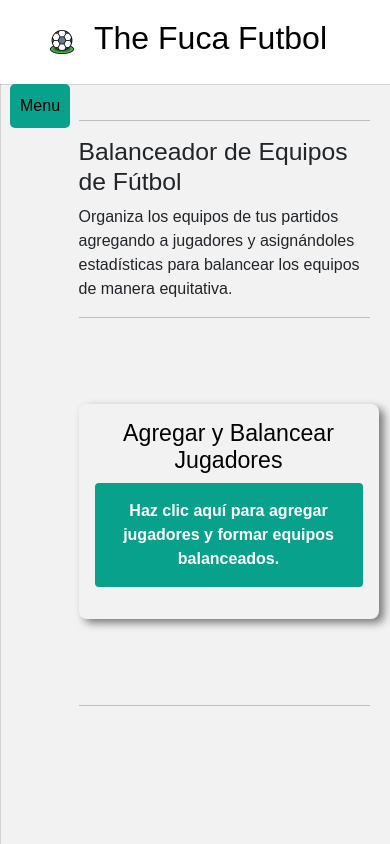
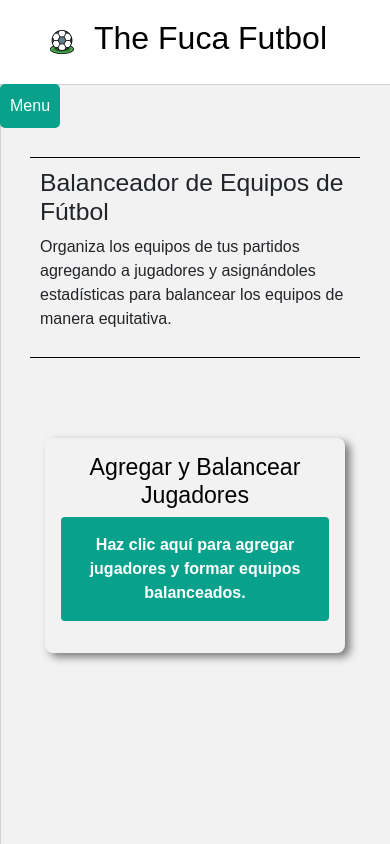
Before and after one commit to FacundoCaamano/The-Fuca-Futbol, a React (Vite) app: page /home in a window 390 px wide. Built offline with nearby package versions, Linux system fonts and the light colour scheme.

Commit message:
responsive

```diff
--- a/src/App.css
+++ b/src/App.css
@@ -44,3 +44,12 @@
 
   width: 100%;
 }
+@media screen and (max-width:800px) {
+  .navBarPagesContainer{
+    margin-left:0vw;
+  }
+  .pages{
+    margin-top: 5vh;
+    width: 100%;
+  }
+}
--- a/src/components/dashboard/playersList/PlayerList.css
+++ b/src/components/dashboard/playersList/PlayerList.css
@@ -11,6 +11,7 @@
 
 @media screen and (max-width:1000px) {
     .cardsPlayersContainer{
-        width: 90vw;
+        width: 100%;
+        gap: 50px;
     }
 }
--- a/src/components/dashboard/playersList/cardPlayer/cardPlayer.css
+++ b/src/components/dashboard/playersList/cardPlayer/cardPlayer.css
@@ -16,14 +16,14 @@
     box-shadow: 0 15px 30px rgba(0, 0, 0, 0.3);
 }
 .cardPlayer--extend{
-    position: absolute;
+    position: fixed;
     top: 20vh;
-    left: 50vw;
+    left: 45vw;
     z-index: 10000;
     transform: scale(1.5);
     background: linear-gradient(135deg, var(--color4 ), var(--color3));
-    padding: 10px;
     width: 220px;
+    padding: 15px;
     text-align: center;
     border-radius: 20px;
     box-shadow: 0 10px 20px rgba(0, 0, 0, 0.2);
@@ -92,3 +92,13 @@
     }
 
 }
+
+@media screen and (max-width:800px) {
+    .cardPlayer{
+        width: 200px;
+    }
+    .cardPlayer--extend{
+        top: 20vh;
+        left: 30vw;
+    }
+}
--- a/src/components/home/HomeComponent.tsx
+++ b/src/components/home/HomeComponent.tsx
@@ -5,14 +5,12 @@ export const HomeComponent = () =>{
     return(
         <>
             <div className='homeContainer'>
-                <div>
-                <hr />
+                <div className='caja1'>
                     <h2>Balanceador de Equipos de Fútbol</h2>
                     <p>
                         Organiza los equipos de tus partidos agregando a jugadores y asignándoles estadísticas para balancear los equipos de manera equitativa.
                     </p>
-                <hr />
-                </div>
+                </div  >
                 <div className='cardDashboard'>
                         <div className='cardDashboardLink'>
                             <h3>Agregar y Balancear Jugadores</h3>
@@ -21,7 +19,6 @@ export const HomeComponent = () =>{
                         </Link>
                         </div>
                 </div>
-                    <hr />
             </div>
         </>
     )
--- a/src/components/home/home.css
+++ b/src/components/home/home.css
@@ -3,6 +3,12 @@
     padding: 20px;
     flex-direction: column;
     gap: 50px;
+}
+.caja1{
+    border-bottom: 1px solid  black;
+    border-top: 1px solid  black;
+    margin: 10px;
+    padding: 10px;
 }
 .cardDashboard{
     border: 1px solid var(--color4);
--- a/src/components/navBar/NavBar.css
+++ b/src/components/navBar/NavBar.css
@@ -3,9 +3,10 @@
     padding: 10px;
     border-radius: 5px;
     border-style: initial;
-    position: absolute;
-    left: 10px;
-    z-index: 100;
+    position: fixed;
+    left: 0px;
+    z-index: 2000;
+    color: white;
 }
 .navBar{
     height: 100%;
@@ -79,6 +80,7 @@
         position: fixed;
         box-shadow: inset;
         transition: ease all 1s;
+
         ul{
             width: 40vw;
             padding: 10px 0 0 0px;
@@ -101,6 +103,7 @@
     position: fixed;
     box-shadow: inset;
     transition: ease all 1s;
+    z-index: 1000;
     ul{
         width: 40vw;
         padding: 10px 0 0 0px;
--- a/src/components/navBar/NavBarComponent.tsx
+++ b/src/components/navBar/NavBarComponent.tsx
@@ -9,7 +9,6 @@ export const NavBar = () => {
     const [rotating, setRotating] = useState(false);
     const viewPort = window.innerWidth
     const [openNavBar, setOpenNavBar] = useState(false)
-    console.log(viewPort);
 
 
     const handleClick = () => {
```
Lines whose indentation alone changed are shown as unchanged.
